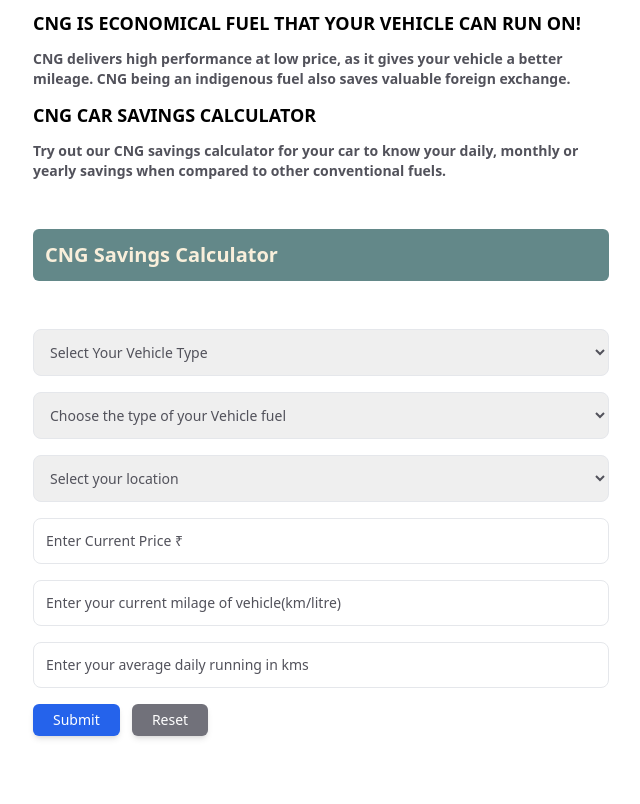
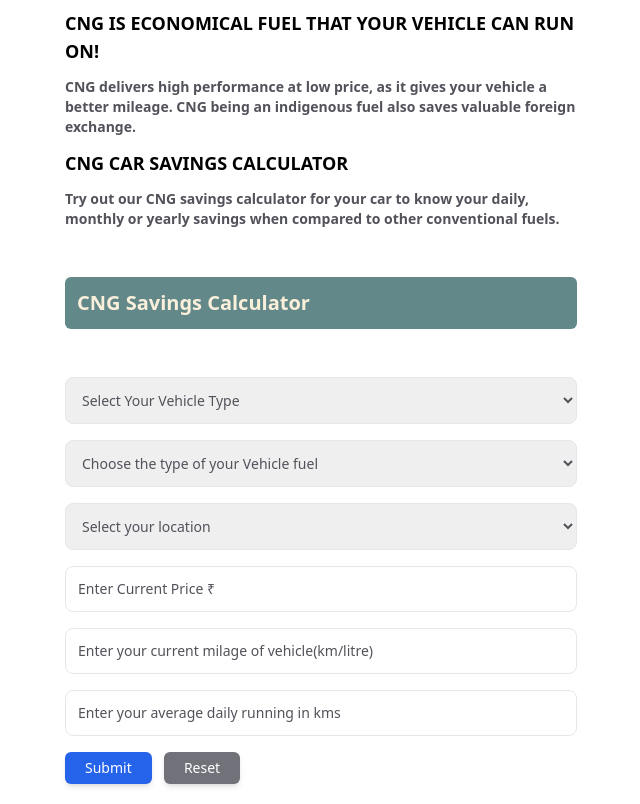
Before and after one commit to DKSha6922/cng-calculator, a website built with Vite: page index.html in a window 1280 px wide. Shown: the part 80-884 px from the top of the page, without its empty margins (319-959 px from the left). Before the commit the page ends 836 px from the top, so only its background shows below. Built offline with nearby package versions, Linux system fonts and the light colour scheme.

Commit message:
size modify

```diff
--- a/index.html
+++ b/index.html
@@ -8,7 +8,7 @@
     <link rel="stylesheet" href="./public/css/main.css">
   </head>
   <body>
-    <div class="max-w-xl mx-auto">
+    <div class="max-w-lg mx-auto">
     <section>
       <div class="space-y-3">
         <h1 class="text-3xl font-semibold my-5">CNG Calculator</h1>
```
